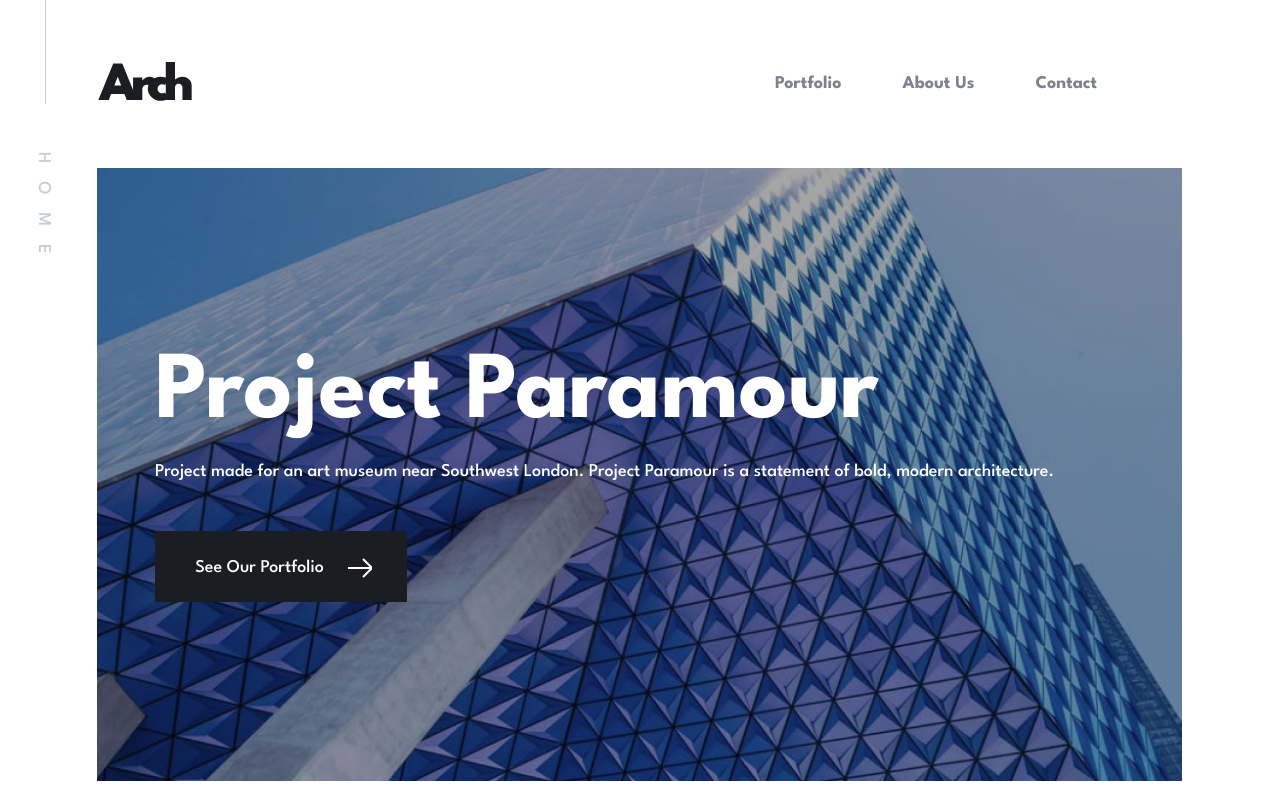
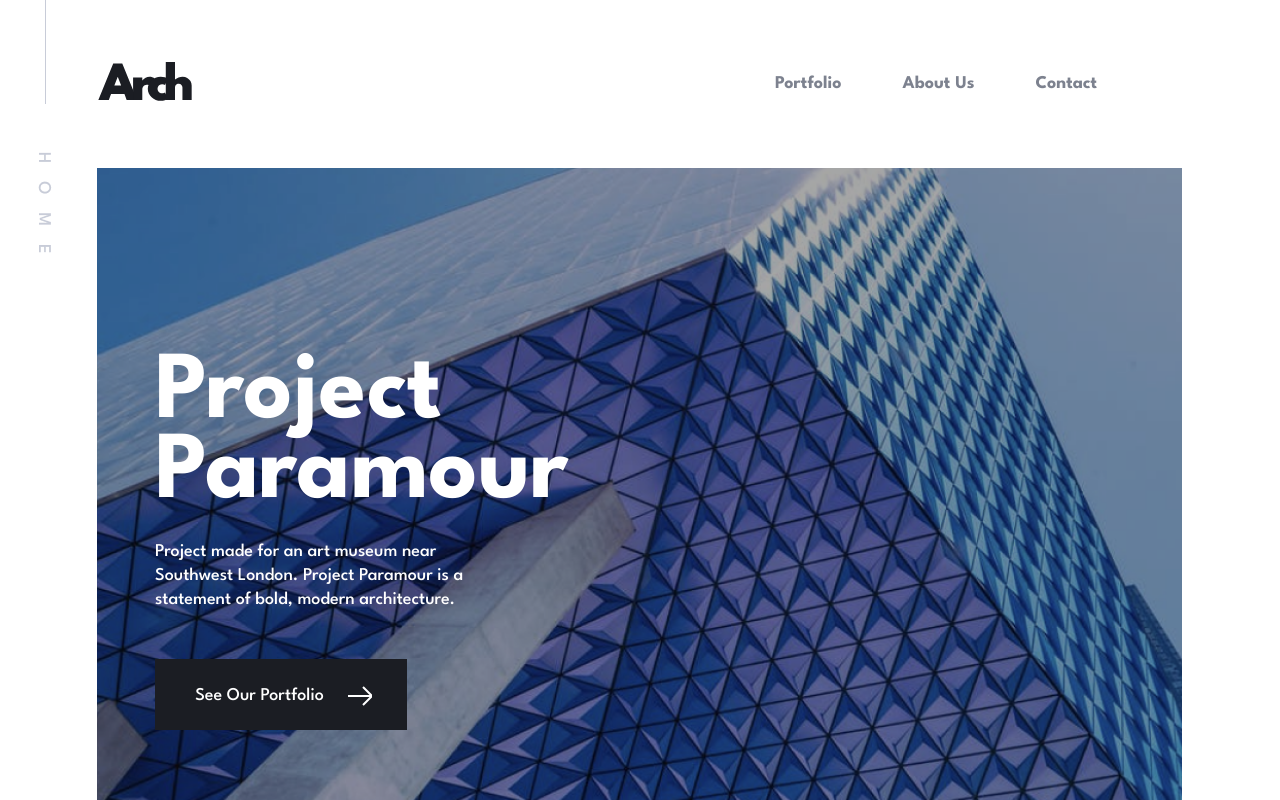
Before and after one commit to TedJenkler/Arch-Studio-SCSS-Portfolio, a React (Vite) app: page / in a window 1280 px wide. Built offline with nearby package versions, Linux system fonts and the light colour scheme.

Commit message:
fix: Responsiveness bugfixes

```diff
--- a/src/assets/scss/components/_Hero.scss
+++ b/src/assets/scss/components/_Hero.scss
@@ -8,12 +8,18 @@
         @include header();
         color: white;
         margin-bottom: 1.3125rem;
+        @include respond-to(sm) {
+            max-width: 50%;
+        }
     }
 
     p {
         @include body();
         color: white;
         margin-bottom: 5.1875rem;
+        @include respond-to(sm) {
+            max-width: 19.4375rem;
+        }
     }
 
     a {
--- a/src/assets/scss/components/_subhero.scss
+++ b/src/assets/scss/components/_subhero.scss
@@ -13,12 +13,18 @@
             @include header();
             margin: 0;
             margin-bottom: 1.3125rem;
+            @include respond-to(sm) {
+                max-width: 75%;
+            }
         }
 
         p {
             @include body();
             color: $hover;
             margin: 0;
+            @include respond-to(sm) {
+                max-width: 19.4375rem;
+            }
         }
 
         .hero- {
--- a/src/assets/scss/utils/_variables.scss
+++ b/src/assets/scss/utils/_variables.scss
@@ -6,7 +6,7 @@ $grey2: #7D828F;
 
 //
 
-$breakpoint-sm: 576px;
+$breakpoint-sm: 450px;
 $breakpoint-md: 768px;
 $breakpoint-lg: 992px;
 $breakpoint-xl: 1440px;
```
